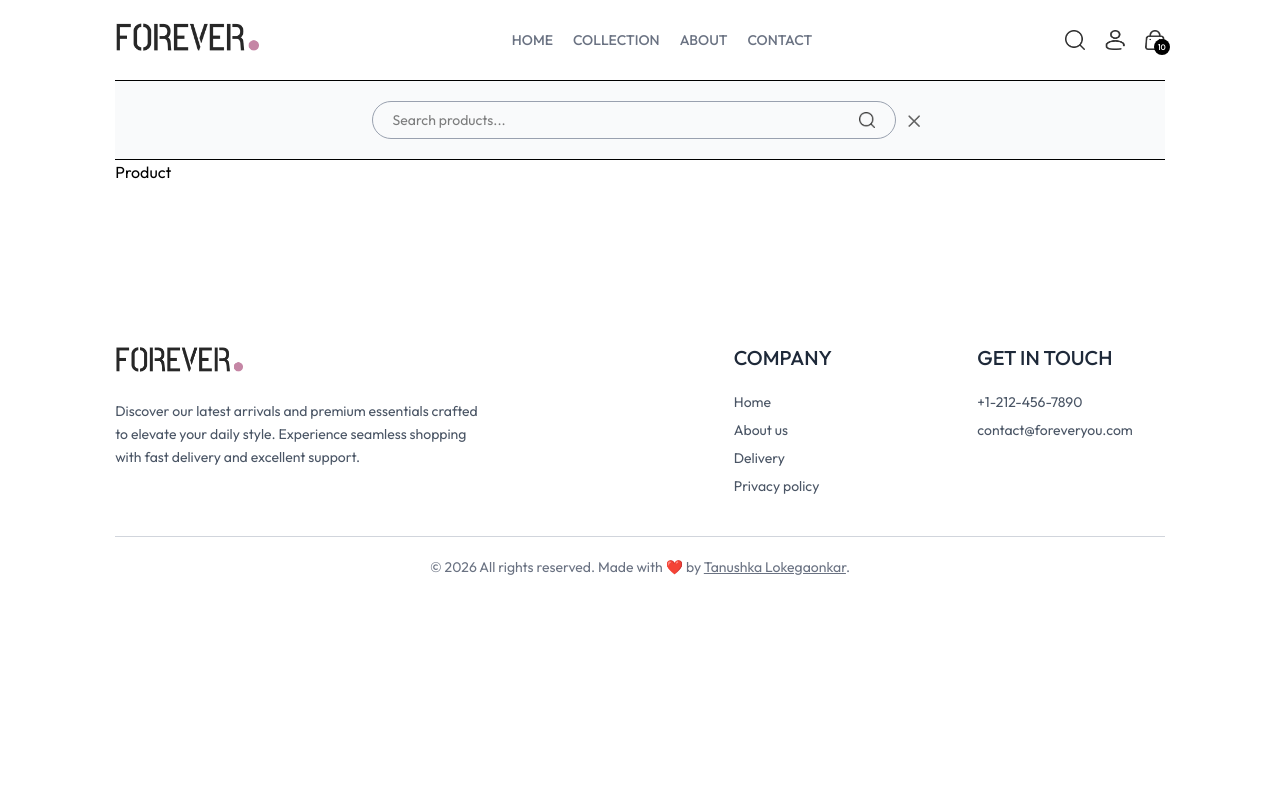
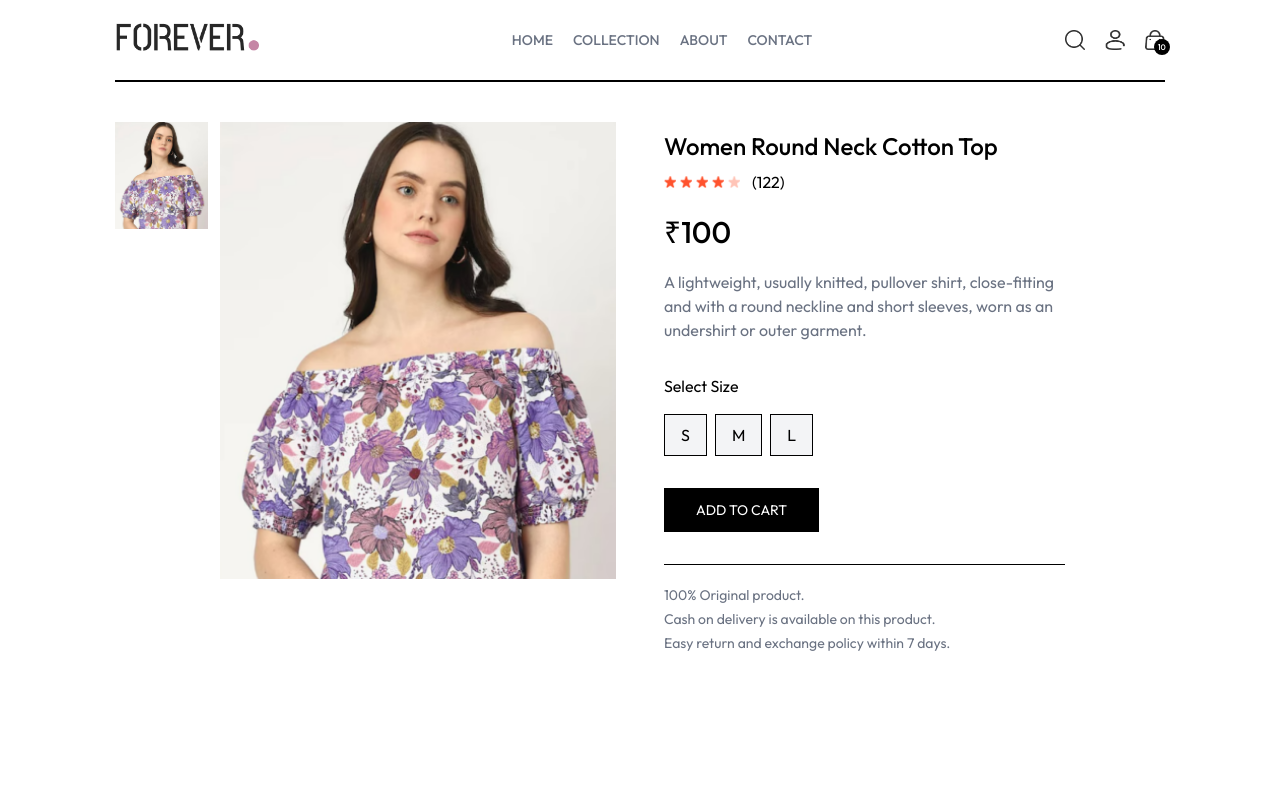
Before and after one commit to Tanushka-lokegaonkar/VirtualTryOn, a React (Vite) app in the folder Frontend/: page /product/aaaaa in a window 1280 px wide. Shown: the top 800 px of the page. Built offline with nearby package versions, Linux system fonts and the light colour scheme.

Commit message:
daily update

```diff
--- a/Frontend/src/components/Navbar.jsx
+++ b/Frontend/src/components/Navbar.jsx
@@ -1,11 +1,14 @@
-import React, { useState } from 'react'
+import React, { useContext, useState } from 'react'
 import {assets} from '../assets/assets'
 import { Link, NavLink } from 'react-router-dom'
+import { ShopContext } from '../context/ShopContext';
 
 
 const Navbar = () => {
 
     const [visible, setVisible] = useState(false);
+
+    const {setShowSearch} = useContext(ShopContext);
 
   return (
     <div className='flex items-center justify-between py-5 font-medium'>
@@ -34,7 +37,7 @@
         </ul>
 
         <div className='flex items-center gap-5'>
-            <img src={assets.search_icon} alt='search' className='w-5 h-5 cursor-pointer' />
+            <img onClick={()=> setShowSearch(true)} src={assets.search_icon} alt='search' className='w-5 h-5 cursor-pointer' />
             <div className='group relative'>
                 <img src={assets.profile_icon} alt='profile' className='w-5 h-5 cursor-pointer' />
                 <div className='group-hover:block hidden absolute dropdown-menu right-0 pt-4'>
--- a/Frontend/src/components/SearchBar.jsx
+++ b/Frontend/src/components/SearchBar.jsx
@@ -1,16 +1,30 @@
-import React from 'react'
-import { useContext } from 'react'
-import { ShopContext } from '../context/ShopContext'
+import React, { useEffect, useContext, useState } from 'react';
+import { useLocation } from 'react-router-dom';
+import { ShopContext } from '../context/ShopContext';
 import { assets } from '../assets/assets';
 
 const SearchBar = () => {
 
-  const {search,
-        setSearch,
-        showSearch,
-        setShowSearch} = useContext(ShopContext);
+  const {
+    search,
+    setSearch,
+    showSearch,
+    setShowSearch
+  } = useContext(ShopContext);
 
-  return showSearch ? (
+  const [visible, setVisible] = useState(false);
+
+  const location = useLocation();
+
+  useEffect(() => {
+      if(location.pathname.includes('collection')){
+        setVisible(true);
+      }else{
+        setVisible(false);
+      }
+  },[location])
+
+  return showSearch && visible ? (
     <div className='border-t border-b bg-gray-50 text-center'>
       {/* FIXED: Changed 'border-geray-400' to 'border-gray-400' */}
       <div className='inline-flex items-center justify-center border border-gray-400 px-5 py-2 my-5 mx-3 rounded-full w-3/4 sm:w-1/2'>
--- a/Frontend/src/context/ShopContext.jsx
+++ b/Frontend/src/context/ShopContext.jsx
@@ -7,7 +7,7 @@
     const currency = '₹';
     const deliveryCharge = 10;
     const [search, setSearch] = useState('');
-    const [showSearch, setShowSearch] = useState(true);
+    const [showSearch, setShowSearch] = useState(false);
 
     const value = {
         products,
--- a/Frontend/src/index.css
+++ b/Frontend/src/index.css
@@ -17,6 +17,10 @@
   font-style: normal;
 }
 
+::-webkit-scrollbar{
+  display: none;
+}
+
 @media (max-width: 640px) {
     a.active{
         background-color: black;
--- a/Frontend/src/pages/Collection.jsx
+++ b/Frontend/src/pages/Collection.jsx
@@ -8,7 +8,7 @@
 
 const collection = () => {
 
-  const {products} = useContext(ShopContext);
+  const {products, search, showSearch} = useContext(ShopContext);
   const [showFilter, setShowFilter] = React.useState(true);
   const [filterProducts, setFilterProducts] = React.useState([]);
   const [category, setCategory] = React.useState([]);
@@ -34,6 +34,9 @@
   const applyFilters = () => {
     let productsCopy = products.slice();
 
+    if(showSearch && search){
+      productsCopy = productsCopy.filter(item => item.name.toLowerCase().includes(search.toLowerCase()))
+    }
     if(category.length > 0){
       productsCopy = productsCopy.filter(item => category.includes(item.category));
     }
@@ -63,7 +66,7 @@
 
   useEffect(() => {
     applyFilters();
-  },[category, subCategory])
+  },[category, subCategory, search, showSearch])
 
   useEffect(() => {
     sortProduct();
--- a/Frontend/src/pages/Product.jsx
+++ b/Frontend/src/pages/Product.jsx
@@ -1,9 +1,84 @@
-import React from 'react'
+import React, { useContext, useEffect, useState } from 'react'
+import {useParams} from 'react-router-dom'
+import { ShopContext } from '../context/ShopContext'
+import { assets } from '../assets/assets';
 
 const Product = () => {
-  return (
-    <div>Product</div>
-  )
+
+  const {productId} = useParams();
+  const {products, currency} = useContext(ShopContext);
+  const [productData, setProductData] = useState(false);
+  const [image, setImage] = useState('');
+  const [size, setSize] = useState('');
+
+  const fetchProductDate = async () => {
+    products.map((item)=>{
+      if(item._id === productId){
+        setProductData(item)
+        setImage(item.image[0])
+        return null
+      }
+    })
+  }
+
+  useEffect(()=>{
+    fetchProductDate();
+  },[productId, products])
+
+  return productData ? (
+    <div className='border-t-2 pt-10 transition-opacity ease-in duration-500 opacity-100'>
+      {/* Product Data */}
+      <div className='flex gap-12 sm:gap-12 flex-col sm:flex-row'>
+
+        {/* Product Images */}
+        <div className='flex-1 flex flex-col-reverse gap-3 sm:flex-row'>
+          <div className='flex sm:flex-col overflow-x-auto sm:overflow-y-scroll justify-beteween sm:justify-normal sm:w-[18.7%] w-full'>
+            {
+              productData.image.map((item, index)=>(
+                <img onClick={()=>setImage(item)} src={item} key={index} className='w-[24%] sm:w-full sm:mb-3 flex-shrink-0 cursor-pointer' />
+              ))
+            }
+          </div>
+          <div className='w-full sm:w-[80%]'>
+            <img className='w-full h-auto' src={image} alt=""/>
+          </div>
+        </div>
+
+        {/* Project Info */}
+        <div className='flex-1'>
+          <h1 className='font-medium text-2xl mt-2'>{productData.name}</h1>
+          <div className='flex items-center gap-1 mt-2'>
+            <img src={assets.star_icon} alt='' className='w-3 5'/>
+            <img src={assets.star_icon} alt='' className='w-3 5'/>
+            <img src={assets.star_icon} alt='' className='w-3 5'/>
+            <img src={assets.star_icon} alt='' className='w-3 5'/>
+            <img src={assets.star_dull_icon} alt='' className='w-3 5'/>
+            <p className='pl-2'>(122)</p>
+          </div>
+          <p className='mt-5 text-3xl font-medium'>{currency}{productData.price}</p>
+          <p className='mt-5 text-gray-500 md:w-4/5'>{productData.description}</p>
+          <div className='flex flex-col gap-4 my-8'>
+            <p>Select Size</p>
+            <div className='flex gap-2'>
+              {
+                productData.sizes.map((item, index)=>(
+                  <button onClick={()=>setSize(item)} className={`border py-2 px-4 bg-gray-100 ${item === size ? 'border-orange-500' : ''}`} key={index}>{item}</button>
+                ))
+              }
+            </div>
+          </div>
+          <button className='bg-black text-white px-8 py-3 text-sm active:bg-gray-700'>ADD TO CART</button>
+          <hr className='mt-8 sm:w-4/5'/>
+          <div className='text-sm text-gray-500 mt-5 flex flex-col gap-1'>
+              <p>100% Original product.</p>
+              <p>Cash on delivery is available on this product.</p>
+              <p>Easy return and exchange policy within 7 days.</p>
+          </div>
+        </div>
+      </div>
+
+    </div>
+  ) : <div className='opacity-0'></div>
 }
 
 export default Product
```
Also changed, not shown: 1 other file (tests, documents, lock files or other folders).
